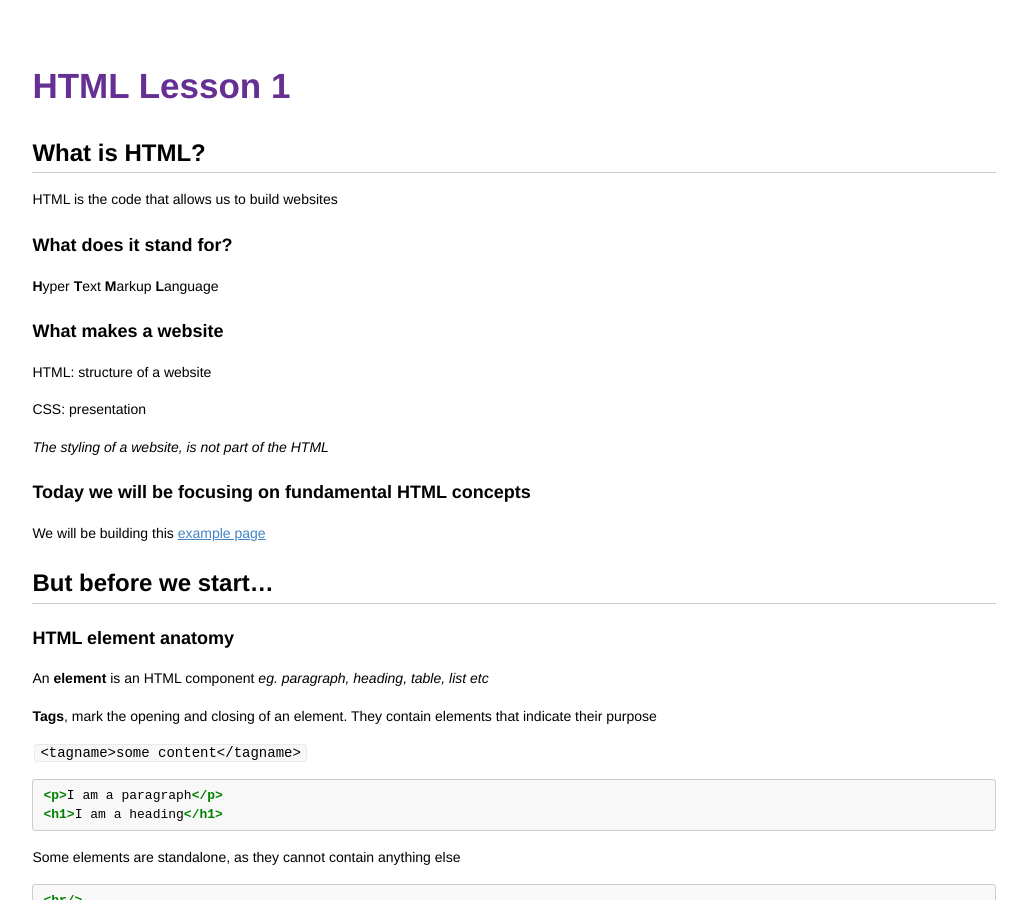
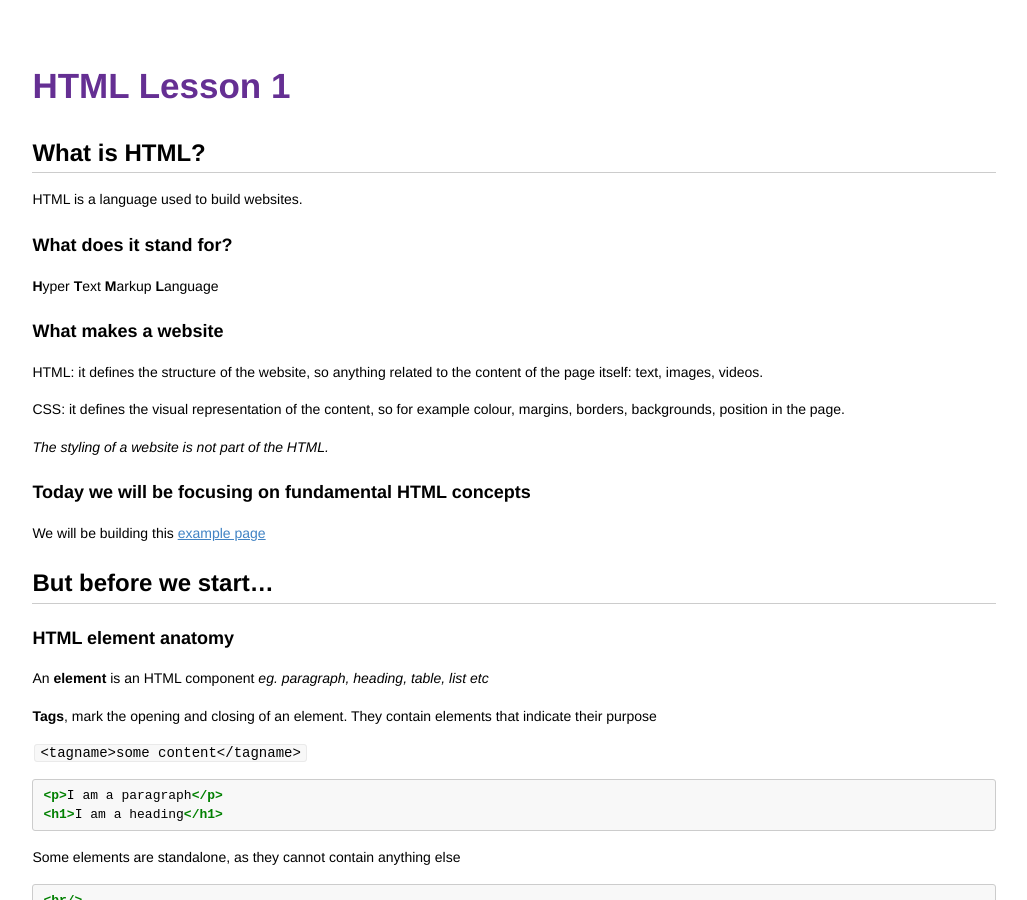
Before and after one commit to codebar/tutorials, a Jekyll site: the page built from html/lesson1/tutorial.md, in a window 1280 px wide and 900 px high. Shown: the whole window, without its empty margins (126-1153 px from the left). Built offline with Jekyll 4.4.1, drawn with Linux system fonts in a browser that asks for light colours; Markdown is read by kramdown in place of the engine named in the settings.

Commit message:
Minor rewording of the intro

```diff
--- a/html/lesson1/tutorial.md
+++ b/html/lesson1/tutorial.md
@@ -5,7 +5,7 @@ title: HTML Lesson 1
 
 ## What is HTML?
 
-HTML is the code that allows us to build websites
+HTML is a language used to build websites.
 
 
 ### What does it stand for?
@@ -15,11 +15,11 @@ HTML is the code that allows us to build websites
 
 ### What makes a website
 
-HTML: structure of a website
+HTML: it defines the structure of the website, so anything related to the content of the page itself: text, images, videos.
 
-CSS: presentation
+CSS: it defines the visual representation of the content, so for example colour, margins, borders, backgrounds, position in the page.
 
-_The styling of a website, is not part of the HTML_
+_The styling of a website is not part of the HTML._
 
 
 ### Today we will be focusing on fundamental HTML concepts
```
